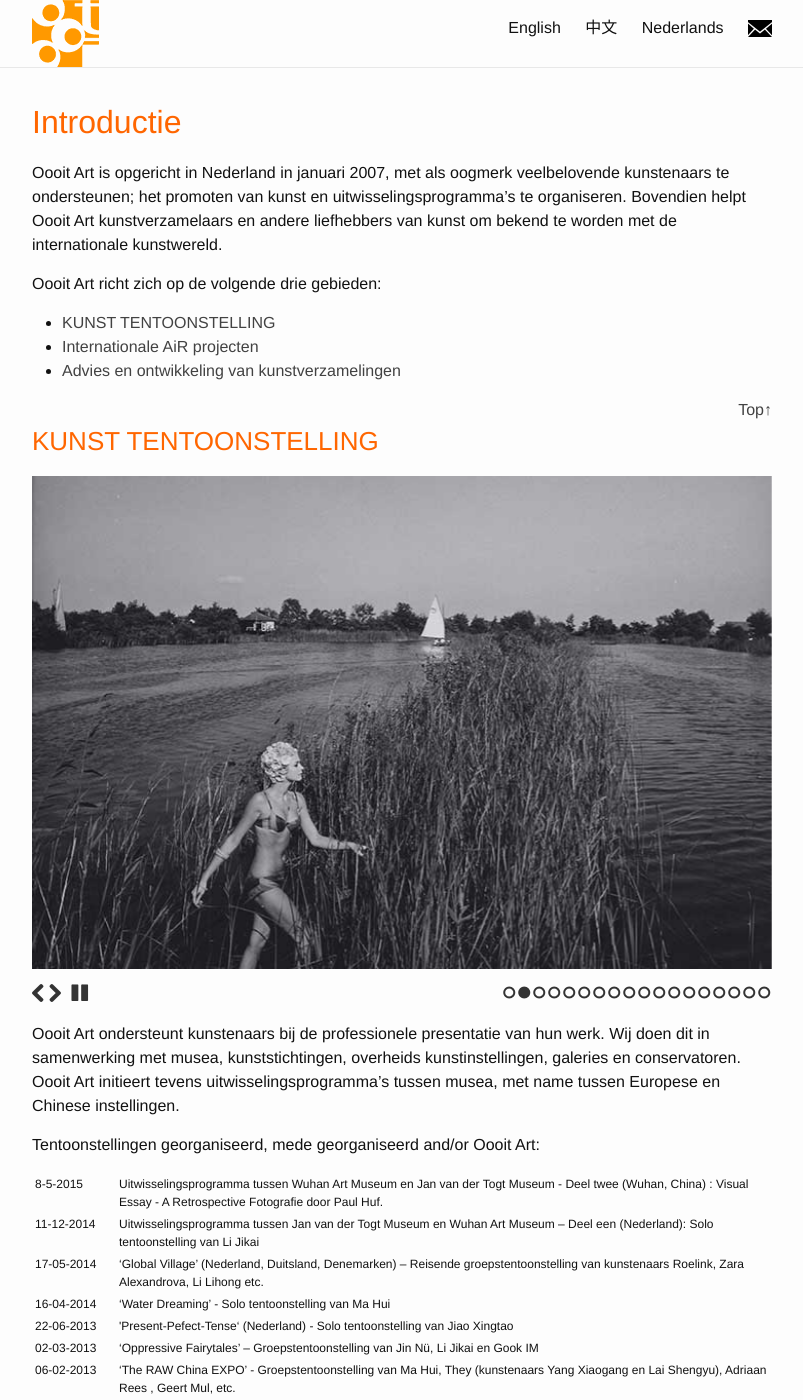
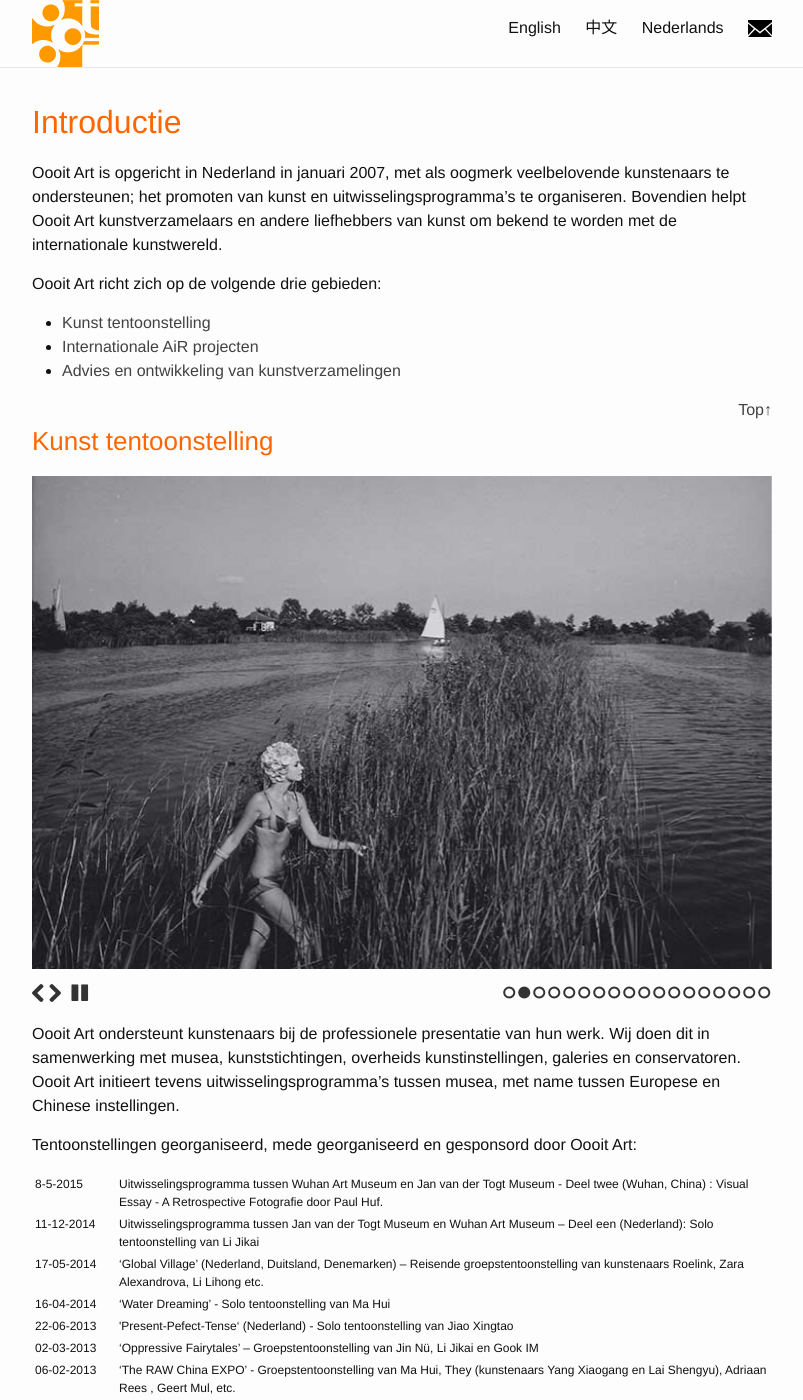
Before and after one commit to emj365/oooit, a Jekyll site: the page built from nederlands.html, in a window 1280 px wide and 1400 px high. Shown: the whole window, without its empty margins (238-1041 px from the left). Built offline with Jekyll 4.4.1, drawn with Linux system fonts in a browser that asks for light colours.

Commit message:
fix text in nederlands

```diff
--- a/nederlands.html
+++ b/nederlands.html
@@ -16,7 +16,7 @@ permalink: /nederlands/
 
 <ul>
   <li>
-    <a href="#TentoonstellingDienstverlening">KUNST TENTOONSTELLING</a>
+    <a href="#TentoonstellingDienstverlening">Kunst tentoonstelling</a>
   </li>
   <li>
     <a href="#InternationaleAiRProjecten">Internationale AiR projecten</a>
@@ -30,7 +30,7 @@ permalink: /nederlands/
 
 <a id="TentoonstellingDienstverlening"></a>
 
-<h3>KUNST TENTOONSTELLING</h3>
+<h3>Kunst tentoonstelling</h3>
 
 {% include slider1.html %}
 
@@ -39,7 +39,7 @@ permalink: /nederlands/
 </p>
 
 <p>
-  Tentoonstellingen georganiseerd, mede georganiseerd and/or Oooit Art:
+  Tentoonstellingen georganiseerd, mede georganiseerd en gesponsord door Oooit Art:
 </p>
 
 {% include exhibitions_nederlands.html %}
```
